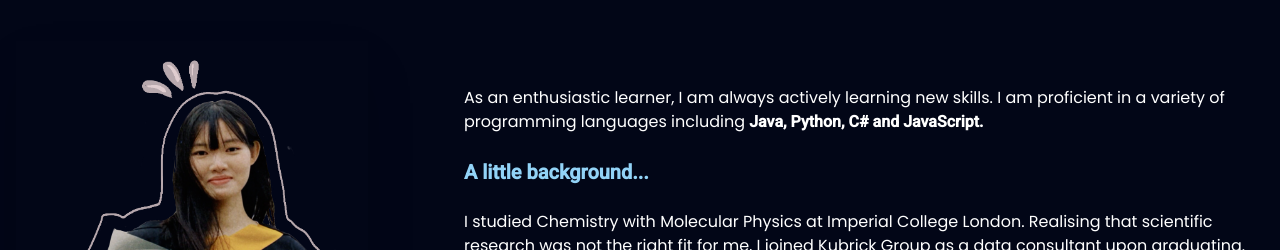
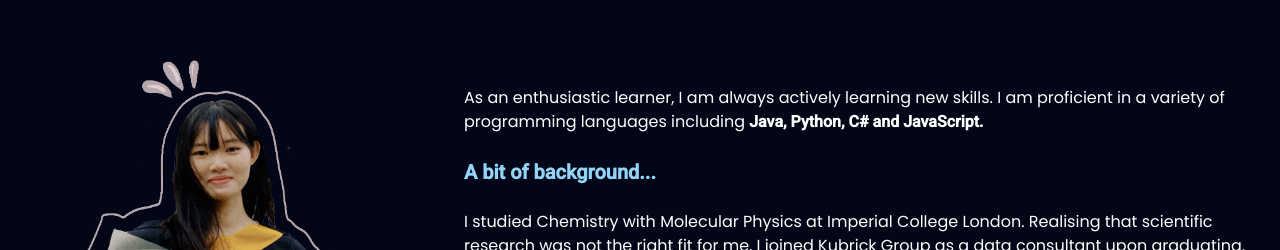
Before and after one commit to annaxjgan/my-portfolio, a SvelteKit app: page / in a window 1280 px wide. Shown: the part 1098-1348 px from the top of the page. Built offline with nearby package versions, Linux system fonts and the light colour scheme.

Commit message:
change about me title

```diff
--- a/src/components/Main.svelte
+++ b/src/components/Main.svelte
@@ -34,7 +34,7 @@
                         <br>
                         <br>
                         <h7 class="font-semibold">
-                            <span style="color: #92d3f7;" class="text-sm sm:text-lg md:text-xl">A little background...</span>
+                            <span style="color: #92d3f7;" class="text-sm sm:text-lg md:text-xl">A bit of background...</span>
                         </h7>
                         <br><br>
                         I studied Chemistry with Molecular Physics at Imperial College London.
```
